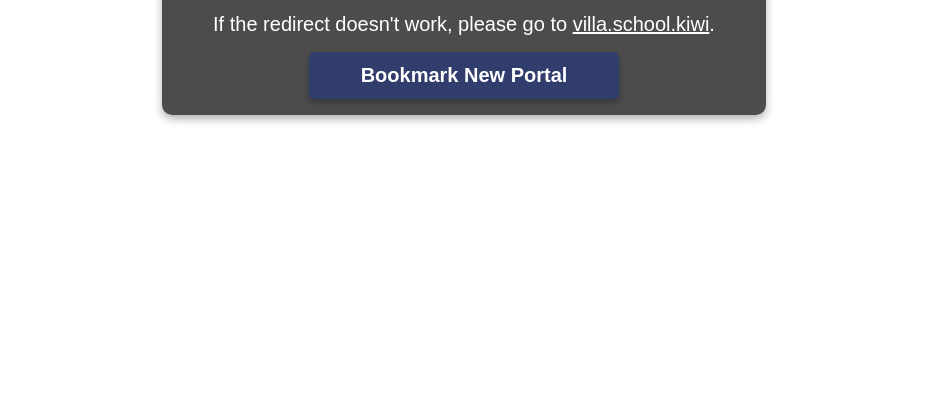
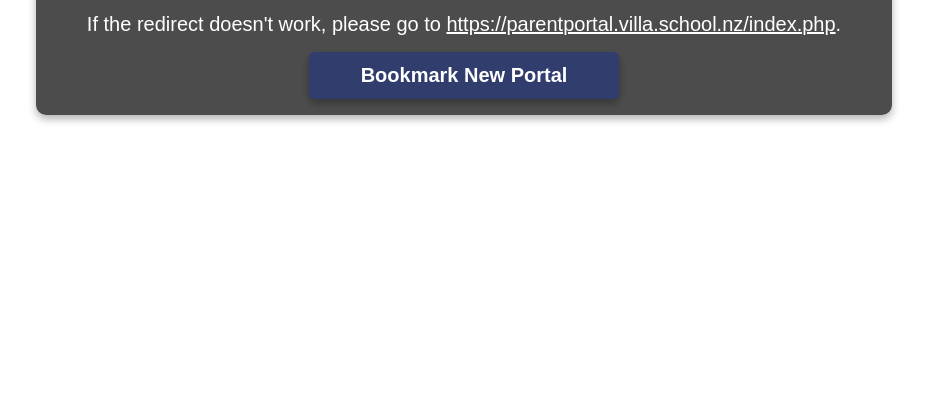
Before and after one commit to VMC-Contrast/VMC-Redirect, a plain HTML site: page index.html in a window 1280 px wide. Shown: the part 390-800 px from the top of the page, without its empty margins (176-1103 px from the left). Drawn offline with Linux system fonts and the light colour scheme.

Commit message:
Update index.html
updated links

```diff
--- a/index.html
+++ b/index.html
@@ -3,7 +3,7 @@
 <head>
     <meta charset="UTF-8">
     <meta name="viewport" content="width=device-width, initial-scale=1.0">
-    <meta http-equiv="refresh" content="10; url=villa.school.kiwi" />
+    <meta http-equiv="refresh" content="10; url=https://parentportal.villa.school.nz/index.php" />
     <title>Page Moved Permanently</title>
     <link rel="icon" type="image/x-icon" href="Crest Only.jpg">
     <style>
@@ -81,9 +81,9 @@
         <h1>Page Moved Permanently</h1>
         <div class="redirect-message">
             <p>You will be redirected to the new portal in <strong>10 seconds</strong>.</p>
-            <p>If the redirect doesn't work, please go to  <a href="villa.school.kiwi" style="color: #ffffff;">villa.school.kiwi</a>.</p>
+            <p>If the redirect doesn't work, please go to  <a href="https://parentportal.villa.school.nz/index.php" style="color: #ffffff;">https://parentportal.villa.school.nz/index.php</a>.</p>
         </div>
-        <a href="villa.school.kiwi" class="bookmark-prompt" onclick="alert('To bookmark the new page, go to villa.school.kiwi and press Ctrl + D (Windows) or Command + D (Mac).')">
+        <a href="villa.school.kiwi" class="bookmark-prompt" onclick="alert('To bookmark the new page, go to https://parentportal.villa.school.nz/index.php and press Ctrl + D (Windows) or Command + D (Mac).')">
             Bookmark New Portal
         </a>
     </div>
```
